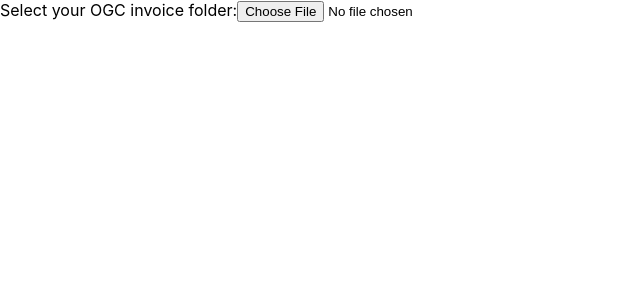
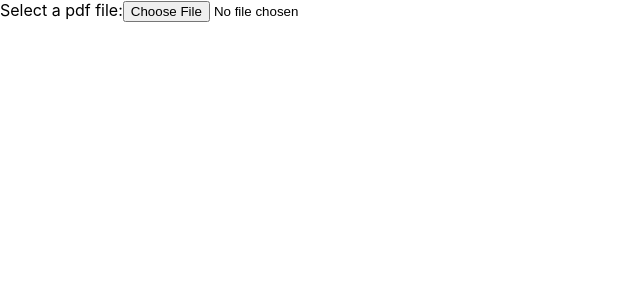
Before and after one commit to tomrule007/pdf-text.js, a React (Create React App) app: page / in a window 1280 px wide. Shown: the top 300 px of the page, without its empty margins (0-640 px from the left). Built offline with nearby package versions, Linux system fonts and the light colour scheme.

Commit message:
Made label generic and moved to compoent folder

```diff
--- a/src/App.js
+++ b/src/App.js
@@ -1,6 +1,6 @@
 import React, { useState } from 'react';
 
-import FileInput from './FileInput';
+import FileInput from './components/FileInput';
 import PdfTextViewer from './components/PdfTextViewer';
 import PdfComponent from './components/PDF';
 
--- a/src/FileInput.js
+++ b/src/components/FileInput.js
@@ -4,7 +4,7 @@ export default function FileInput({ onChange }) {
   return (
     <div>
       <label>
-        Select your OGC invoice folder:
+        Select a pdf file:
         <input type="file" onChange={onChange} accept=".pdf" />
       </label>
     </div>
```
